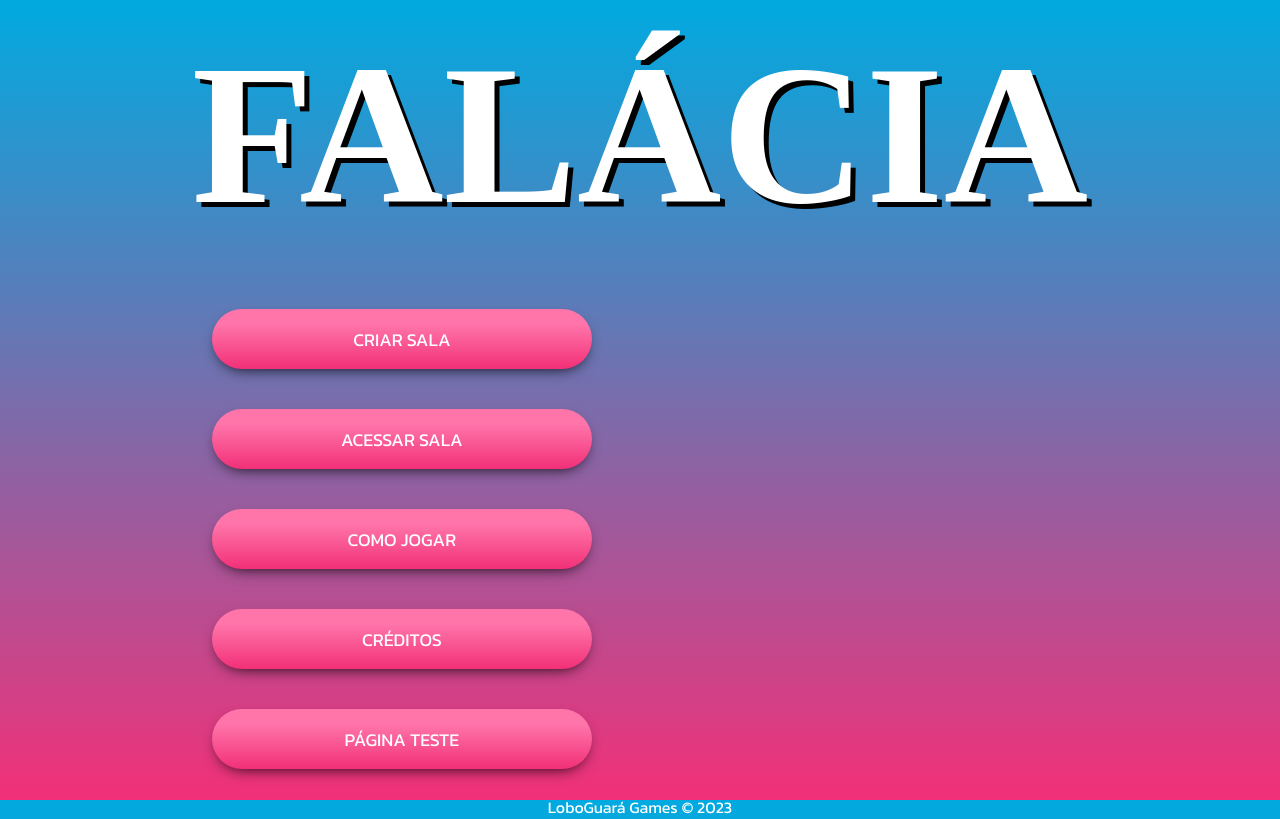
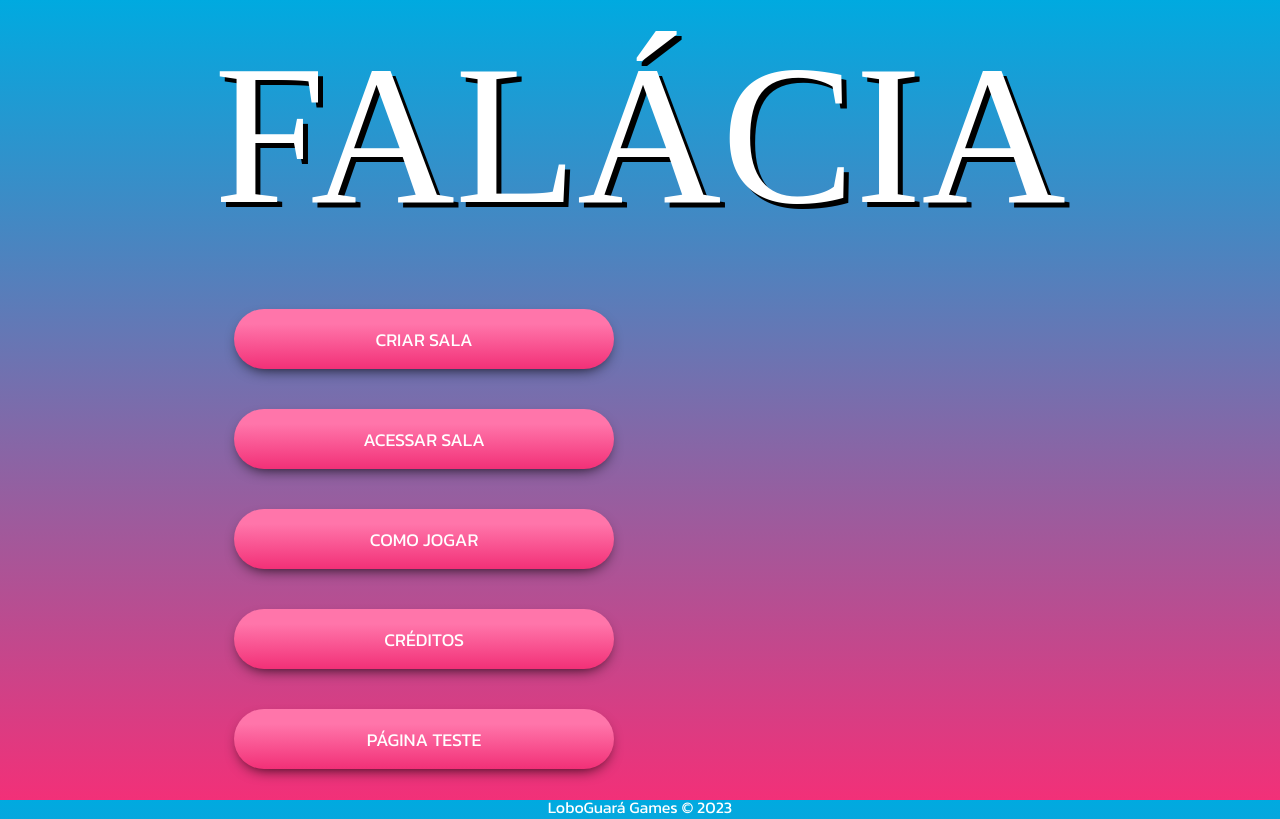
Before and after one commit to Feliper62/falacia-game-frontend, a Next.js app: page / in a window 1280 px wide. Built offline with nearby package versions, Linux system fonts and the light colour scheme; a web font is replaced by a local one.

Commit message:
::feat:Criado layout para outras pages, botao voltar

```diff
--- a/src/app/components/Titulo.js
+++ b/src/app/components/Titulo.js
@@ -5,7 +5,7 @@ export default function Titulo() {
 
     <>
 
-        <h1 className={styles.titulo}>FALÁCIA</h1>
+        <header className={styles.titulo}>FALÁCIA</header>
 
     </>
 
--- a/src/app/pages/acessar_sala/page.js
+++ b/src/app/pages/acessar_sala/page.js
@@ -1,4 +1,5 @@
 import styles from '../../styles/Titulo.module.css'
+
 
 export const metadata = {
     title: 'Acessar Sala',
@@ -8,8 +9,11 @@ export const metadata = {
   export default function AcessarSala(){
     return (
         <>
-          <header className={styles.titulo}>ACESSAR SALA</header>
+            <header className={styles.titulo}>ACESSAR SALA</header>
+
+
         </>
+
 
 
       )
```
Also changed, not shown: src/app/styles/Button.module.css (line endings or trailing spaces).
